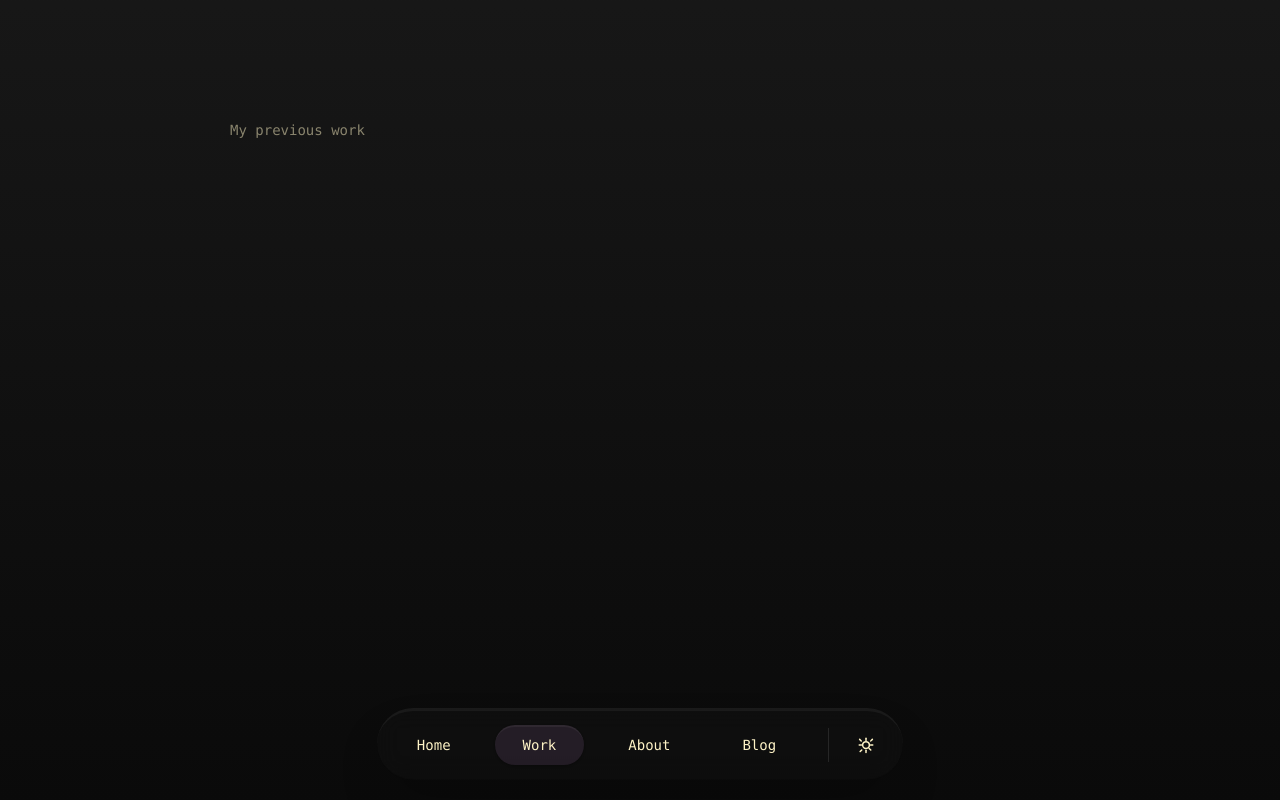
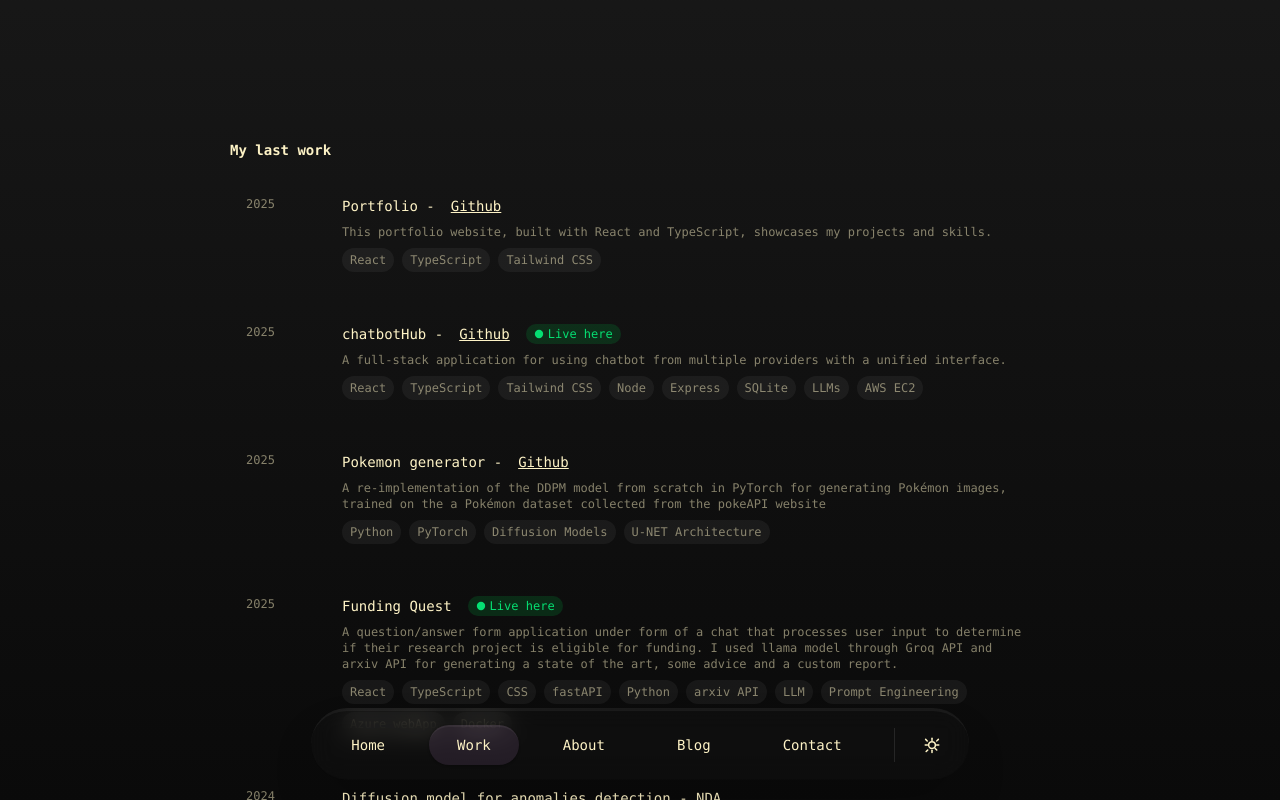
Before and after one commit to Alexndrs/portfolio, a React (Vite) app in the folder client/: page /work in a window 1280 px wide. Built offline with nearby package versions, Linux system fonts and the light colour scheme; a web font is replaced by a local one.

Commit message:
Clean skeleton for content of pages

```diff
--- a/client/src/App.tsx
+++ b/client/src/App.tsx
@@ -11,6 +11,7 @@ import Home from "./pages/Home";
 import About from "./pages/About";
 import Blog from "./pages/Blog";
 import Work from "./pages/Work";
+import Contact from "./pages/Contact";
 
 export default function App() {
   return (
@@ -26,6 +27,7 @@ export default function App() {
             <Route path="/work" element={<Work />} />
             <Route path="/about" element={<About />} />
             <Route path="/blog" element={<Blog />} />
+            <Route path="/contact" element={<Contact />} />
           </Routes>
         </div>
       </Router>
--- a/client/src/components/Nav.tsx
+++ b/client/src/components/Nav.tsx
@@ -15,7 +15,8 @@ export default function Nav() {
         { path: "/", label: "Home" },
         { path: "/work", label: "Work" },
         { path: "/about", label: "About" },
-        { path: "/blog", label: "Blog" }
+        { path: "/blog", label: "Blog" },
+        { path: "/contact", label: "Contact" }
     ];
 
     const updateIndicator = useCallback(() => {
--- a/client/src/components/ProjectCard.tsx
+++ b/client/src/components/ProjectCard.tsx
@@ -8,7 +8,7 @@ export function ProjectCard({ name, description, startDate, endDate, tags, githu
     liveLink?: string;
 }) {
 
-    return <div className="flex w-full bg-transparent hover:bg-black/2 dark:hover:bg-white/1 p-4 rounded-xl transition-colors duration-200 flex-col md:flex-row">
+    return <div className="flex w-full bg-transparent hover:bg-black/2 dark:hover:bg-white/1 p-4 transition-colors duration-200 flex-col md:flex-row">
         <div className="w-24 flex flex-shrink-0 text-xs">{startDate}{endDate ? ' - ' + endDate : ''}</div>
         <div className="flex flex-col flex-1">
             <div className="highlight flex items-center">
--- a/client/src/pages/About.tsx
+++ b/client/src/pages/About.tsx
@@ -1,5 +1,59 @@
+import { ProjectCard } from "../components/ProjectCard"
+
 export default function About() {
     return <div className="max-w-[900px] mx-auto flex flex-col px-10">
-        I'm Alexandre, nice to meet you !
+        <div className="mb-30 pb-5 flex flex-col w-full">
+            <div className="flex flex-col gap-5 mt-5">
+                <div className="highlight bold">Education</div>
+                <ProjectCard
+                    name="Polytechnique Montréal"
+                    description="M.Eng in Comp Sci - that was easy lol"
+                    startDate="2024"
+                    endDate="2026"
+                    tags={[]}
+                    githubLink=""
+                    liveLink=""
+                />
+                <ProjectCard
+                    name="ENSTA PARIS"
+                    description="Engineering Degree - that was easy lol"
+                    startDate="2024"
+                    endDate="2022"
+                    tags={[]}
+                    githubLink=""
+                    liveLink=""
+                />
+                <ProjectCard
+                    name="Lycée Clemenceau Nantes"
+                    description="Preparatory Class MPSI/MP* - that was definitely not easy"
+                    startDate="2020-2022"
+                    endDate=""
+                    tags={[]}
+                    githubLink=""
+                    liveLink=""
+                />
+            </div>
+            <div className="flex flex-col gap-5 mt-5">
+                <div className="highlight bold">Volunteering</div>
+                <ProjectCard
+                    name="Forum Aster"
+                    description="That was a great experience, I was in charge of the website and the social media accounts"
+                    startDate="2022"
+                    endDate="2023"
+                    tags={["HTML", "CSS", "JavaScript", "Community Management"]}
+                    githubLink=""
+                    liveLink=""
+                />
+                <ProjectCard
+                    name="Un Quart de Plus"
+                    description="A beautiful association that helps disabled people to enjoy running"
+                    startDate=""
+                    endDate=""
+                    tags={["Running", "Hiking"]}
+                    githubLink=""
+                    liveLink=""
+                />
+            </div>
+        </div>
     </div>
 }
--- /dev/null
+++ b/client/src/pages/Contact.tsx
@@ -0,0 +1,24 @@
+export default function Contact() {
+    return <div className="max-w-[900px] mx-auto flex flex-col px-10">
+        <p>
+            I'd love to hear from you! Whether you have a question, want to collaborate, or just want to say hi, feel free to reach out.
+        </p>
+        <div className="flex flex-col gap-3 mt-5 border-l-10 border-black/2 dark:border-white/1 pl-5">
+            <div>
+
+                @
+                <a href="mailto:alexandred56700@gmail.com" className="ml-2 highlight">
+                    alexandred56700@gmail.com
+                </a>
+            </div>
+            <div>
+                {'>'}
+                <a href="https://www.linkedin.com/in/alexandre-drean/" className="ml-2 highlight">LinkedIn</a>
+            </div>
+            <div>
+                {'>'}
+                <a href="https://github.com/Alexndrs" className="ml-2 highlight">Github</a>
+            </div>
+        </div>
+    </div>
+}
--- a/client/src/pages/Home.tsx
+++ b/client/src/pages/Home.tsx
@@ -1,14 +1,15 @@
+import { Link } from "react-router-dom";
 import { ProjectCard } from "../components/ProjectCard";
 
 export default function Home() {
     return <div className="max-w-[900px] mx-auto flex flex-col px-10">
 
-        <div className="mb-30 pb-5 border-b border-black/10 dark:border-white/10 flex flex-col w-full">
+        <div className="mb-15 pb-5 flex flex-col w-full">
 
-            <p className="mb-4">
+            <p className="mb-6">
                 Hey there ! I'm <span className="highlight bold text-lg">Alexandre Dréan</span> — a Software Engineer student who loves <span className="highlight italic">building</span> things.
             </p>
-            <p className="mb-4">
+            <p className="mb-6">
                 I'm wrapping up my <span className="highlight bold">Master's in Computer Science</span> and have spent the past few years crafting full-stack apps, diving into machine learning.
             </p>
             <p>
@@ -17,19 +18,9 @@ export default function Home() {
         </div>
 
 
-
-        <div className="mb-30 pb-5 flex flex-col w-full">
-            <div className="highlight bold">My last Projects</div>
-            <div className="flex flex-col gap-5 mt-5">
-                <ProjectCard
-                    name="Portfolio"
-                    description="This portfolio website, built with React and TypeScript, showcases my projects and skills."
-                    startDate="2025"
-                    endDate=""
-                    tags={["React", "TypeScript", "Tailwind CSS"]}
-                    githubLink="https://github.com/Alexndrs/portfolio"
-                    liveLink=""
-                />
+        <div className="mb-10 pb-5 flex-col w-full">
+            <div className="highlight bold">Selected Projects</div>
+            <div className="flex flex-col gap-5 my-5 border-l-10 border-black/2 dark:border-white/1">
                 <ProjectCard
                     name="chatbotHub"
                     description="A full-stack application for using chatbot from multiple providers with a unified interface."
@@ -48,35 +39,32 @@ export default function Home() {
                     githubLink="https://github.com/Alexndrs/pokemon-generator"
                     liveLink=""
                 />
-                <ProjectCard
-                    name="Funding Quest"
-                    description="A question/answer form application under form of a chat that processes user input to determine if their research project is eligible for funding. I used llama model through Groq API and arxiv API for generating a state of the art, some advice and a custom report."
-                    startDate="2025"
-                    endDate=""
-                    tags={["React", "TypeScript", "CSS", "fastAPI", "Python", "arxiv API", "LLM", "Prompt Engineering", "Azure webApp", "Docker"]}
-                    githubLink=""
-                    liveLink="https://www.diagcir.fr/"
-                />
-                <ProjectCard
-                    name="Diffusion model for anomalies detection - NDA"
-                    description='A diffusion model based framework for detecting anomalies in tabular data inspired of two state of the art methods : Ahmed, Imtiaz, et al. "Graph regularized autoencoder and its application in unsupervised anomaly detection.", Livernoche, Victor, et al. "On diffusion modeling for anomaly detection." -
-                    Submitted a paper for ICML 2025 but it got rejected. NDA prevents me from sharing the code and the paper publicly.'
-                    startDate="2024"
-                    endDate=""
-                    tags={["Python", "PyTorch", "anomaly detection", "Diffusion Models", "Graph Neural Networks"]}
-                    githubLink=""
-                    liveLink=""
-                />
-                <ProjectCard
-                    name="Forum Aster"
-                    description='My first website coded while volunteering for the Forum Aster association. It is a website to present an event where student from institut polytechnique meet companies. It is a static website coded in HTML, CSS and JS.'
-                    startDate="2022"
-                    endDate="2023"
-                    tags={["HTML", "CSS", "JavaScript"]}
-                    githubLink=""
-                    liveLink="https://forumaster.fr/"
-                />
+            </div>
+            <Link to="./work" className="bold underline">See more...</Link>
+        </div>
+        <div className="mb-10 pb-5 flex flex-col w-full">
+            <div className="highlight bold">Quick snapshot</div>
+            <div className="flex flex-col gap-5 mt-5 border-l-10 border-black/2 dark:border-white/1 pl-5">
+                <p>Machine Learning Research Intern @ <a href="" className="highlight bold italic">LIRIS</a> <br />
+                    Worked on Anomaly detection, collaborated with PhD researchers. <br />
+                    more details <a className="bold underline" href="">Here</a>
+                </p>
+                <p>Software engineer freelance @ <a href="" className="highlight bold italic">Funding Quest</a> <br />
+                    Worked on full-stack system design, LLM integration, and prompt engineering. <br />
+                    more details <a className="bold underline" href="">Here</a>
+                </p>
+                <p>Engineering degree @ <a href="" className="highlight bold italic">ENSTA Paris</a> + Master's @ <a href="" className="highlight bold italic">Polytechnique Montréal</a> <br />
+                    more details <a className="bold underline" href="">Here</a>
+                </p>
             </div>
         </div>
-    </div>;
+        <div className="mb-30 flex flex-col w-full">
+            <div className="highlight bold">Let's connect</div>
+            <div className="flex flex-col gap-3 mt-5 border-l-10 border-black/2 dark:border-white/1 pl-5">
+                <a href="/Alex_resume.pdf">Download my resume</a>
+                <Link to="/contact" >Contact me</Link>
+                <Link to="/blog" >Read the blog</Link>
+            </div>
+        </div>
+    </div >;
 }
--- a/client/src/pages/Work.tsx
+++ b/client/src/pages/Work.tsx
@@ -1,5 +1,75 @@
+import { ProjectCard } from "../components/ProjectCard"
+
 export default function Work() {
     return <div className="max-w-[900px] mx-auto flex flex-col px-10">
-        My previous work
+        <div className="mb-30 pb-5 flex flex-col w-full">
+            <div className="flex flex-col gap-5 mt-5">
+                <div className="highlight bold">My last work</div>
+                <ProjectCard
+                    name="Portfolio"
+                    description="This portfolio website, built with React and TypeScript, showcases my projects and skills."
+                    startDate="2025"
+                    endDate=""
+                    tags={["React", "TypeScript", "Tailwind CSS"]}
+                    githubLink="https://github.com/Alexndrs/portfolio"
+                    liveLink=""
+                />
+                <ProjectCard
+                    name="chatbotHub"
+                    description="A full-stack application for using chatbot from multiple providers with a unified interface."
+                    startDate="2025"
+                    endDate=""
+                    tags={["React", "TypeScript", "Tailwind CSS", "Node", "Express", "SQLite", "LLMs", "AWS EC2"]}
+                    githubLink="https://github.com/Alexndrs/multi-chatBot"
+                    liveLink="https://chatbothub.org"
+                />
+                <ProjectCard
+                    name="Pokemon generator"
+                    description="A re-implementation of the DDPM model from scratch in PyTorch for generating Pokémon images, trained on the a Pokémon dataset collected from the pokeAPI website"
+                    startDate="2025"
+                    endDate=""
+                    tags={["Python", "PyTorch", "Diffusion Models", "U-NET Architecture"]}
+                    githubLink="https://github.com/Alexndrs/pokemon-generator"
+                    liveLink=""
+                />
+                <ProjectCard
+                    name="Funding Quest"
+                    description="A question/answer form application under form of a chat that processes user input to determine if their research project is eligible for funding. I used llama model through Groq API and arxiv API for generating a state of the art, some advice and a custom report."
+                    startDate="2025"
+                    endDate=""
+                    tags={["React", "TypeScript", "CSS", "fastAPI", "Python", "arxiv API", "LLM", "Prompt Engineering", "Azure webApp", "Docker"]}
+                    githubLink=""
+                    liveLink="https://www.diagcir.fr/"
+                />
+                <ProjectCard
+                    name="Diffusion model for anomalies detection - NDA"
+                    description='A diffusion model based framework for detecting anomalies in tabular data inspired of two state of the art methods : Ahmed, Imtiaz, et al. "Graph regularized autoencoder and its application in unsupervised anomaly detection.", Livernoche, Victor, et al. "On diffusion modeling for anomaly detection." -
+                            Submitted a paper for ICML 2025 but it got rejected. NDA prevents me from sharing the code and the paper publicly.'
+                    startDate="2024"
+                    endDate=""
+                    tags={["Python", "PyTorch", "anomaly detection", "Diffusion Models", "Graph Neural Networks"]}
+                    githubLink=""
+                    liveLink=""
+                />
+                <ProjectCard
+                    name="Forum Aster"
+                    description='My first website coded while volunteering for the Forum Aster association. It is a website to present an event where student from institut polytechnique meet companies. It is a static website coded in HTML, CSS and JS.'
+                    startDate="2022"
+                    endDate="2023"
+                    tags={["HTML", "CSS", "JavaScript"]}
+                    githubLink=""
+                    liveLink="https://forumaster.fr/"
+                />
+                <ProjectCard
+                    name="Developped a new meteo index for forest fire risk"
+                    description='Part of the preparatoy class `TIPE` projet. I wrote some thermodynamic equation and try to simulate fire with an hexagonal cellular automata. I ended up with a new index called "NLM" (Number of Lance per Meter) that is an indicator of the number of water drops needed to extinguish a fire of 1 meter length. (I know it seems a bit useless but i will try to write a blog post about it).'
+                    startDate="2020"
+                    endDate="2022"
+                    tags={["Python", "Physics", "Thermodynamics", "Cellular Automata"]}
+                    githubLink=""
+                    liveLink=""
+                />
+            </div>
+        </div>
     </div>
 }
```
Also changed, not shown: 1 other file (tests, documents, lock files or other folders).
